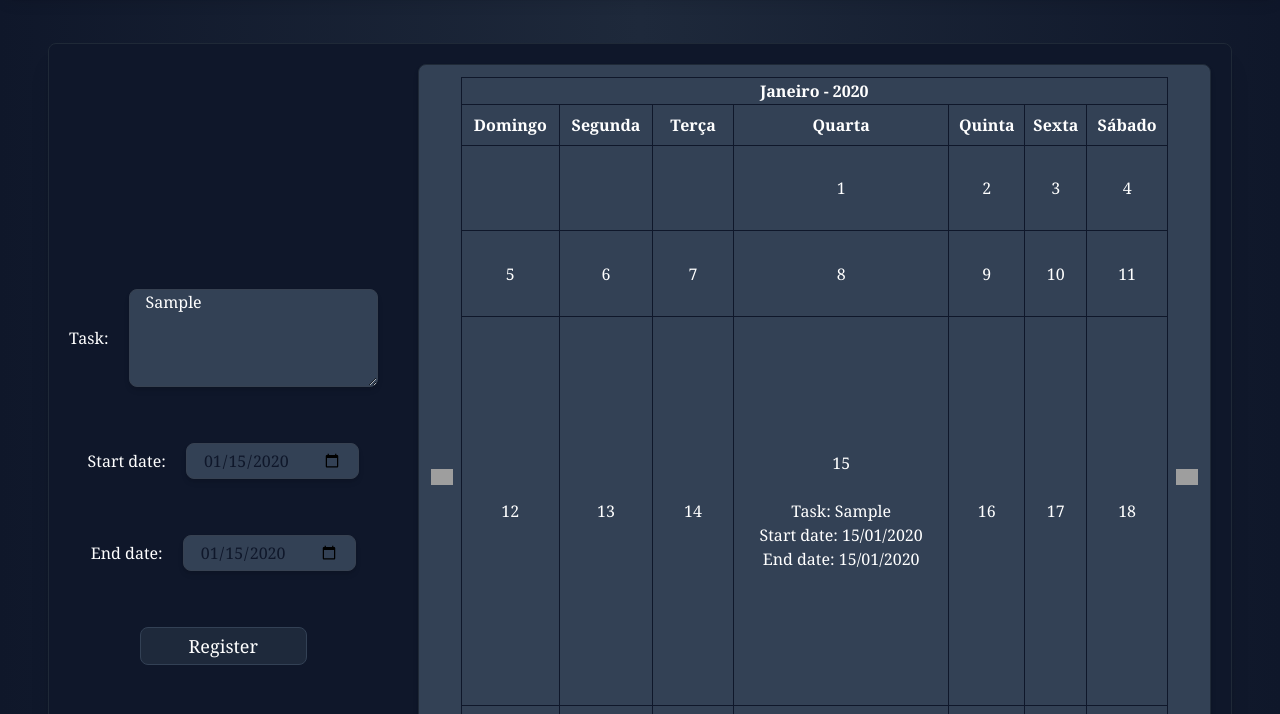
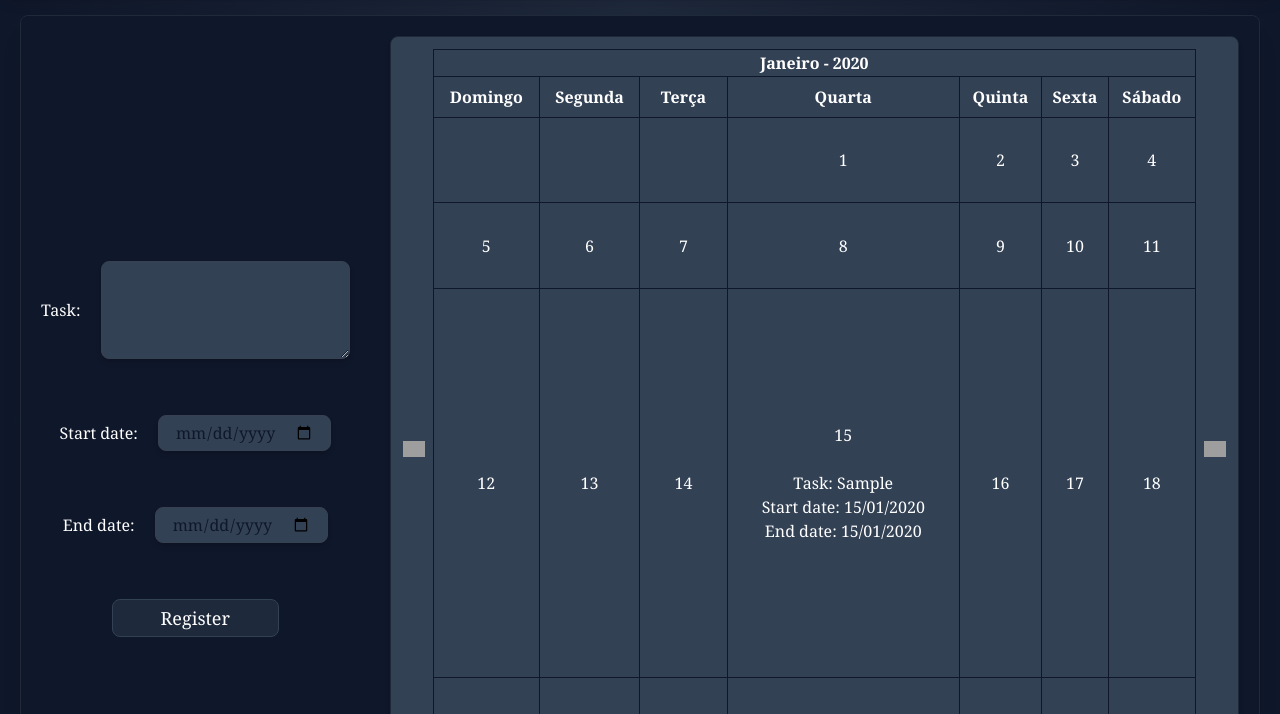
Before and after one commit to Davitoreti/task-list, a plain HTML site: page index.html in a window 1280 px wide. Both pictures are taken after typing "Sample", "2020-01-15", "2020-01-15" into the empty fields and a click on the button "Register". Shown: the part 86-800 px from the top of the page. Drawn offline with nearby package versions, Linux system fonts and the light colour scheme; grey boxes are pictures that could not be loaded.

Commit message:
Finished the project

```diff
--- a/index.html
+++ b/index.html
@@ -26,8 +26,8 @@
         <hr class="border-gray-800">
     </header>
 
-    <main class="flex justify-center text-white text-base my-12">
-        <form class="flex flex-row items-center bg-slate-900 border border-gray-800 rounded-lg shadow-xl h-full w-screen mx-12 gap-10 p-5">
+    <main class="flex justify-center text-white text-base my-5">
+        <form class="flex flex-row items-center bg-slate-900 border border-gray-800 rounded-lg shadow-xl h-full w-screen mx-5 gap-10 p-5">
             <div class="flex flex-col items-center gap-14 h-full">
                 <div class="flex gap-5">
                     <label class="flex items-center" for="textAreaTask">Task:</label>
--- a/index.js
+++ b/index.js
@@ -63,10 +63,18 @@ function renderCalendar() {
 
     tbody.appendChild(tr);
 
-    while (tr.children.length < 7) {
-        let td = document.createElement('td');
-        td.setAttribute('class', 'item border-collapse border border-slate-900');
-        tr.appendChild(td);
+    const tasks = JSON.parse(localStorage.getItem('tasks')) || {};
+    const cells = tbody.getElementsByTagName('td');
+
+    for (let i = 0; i < cells.length; i++) {
+        const cell = cells[i];
+        const day = parseInt(cell.innerText);
+        if (!isNaN(day)) {
+            const taskDate = `${currentYear}-${String(currentMonth + 1).padStart(2, '0')}-${String(day).padStart(2, '0')}`;
+            if (tasks[taskDate]) {
+                cell.innerHTML += tasks[taskDate].map(task => `<p>${task}</p>`).join('');
+            }
+        }
     }
 }
 
@@ -110,9 +118,14 @@ registerButton.addEventListener('click', makeTask);
 function makeTask(ev) {
     ev.preventDefault();
 
-    const textArea = document.getElementById('textAreaTask').value;
+    const textArea = document.getElementById('textAreaTask').value.trim();
     const startDateInput = document.getElementById('startDate').value;
     const endDateInput = document.getElementById('endDate').value;
+
+    if (!textArea || !startDateInput || !endDateInput) {
+        alert('Preencha todos os campos.');
+        return;
+    }
 
     const startDate = new Date(startDateInput + 'T00:00:00');
     const endDate = new Date(endDateInput + 'T00:00:00');
@@ -139,17 +152,23 @@ function makeTask(ev) {
         updateHeader();
     }
 
-    const firstDay = new Date(currentYear, currentMonth, 1).getDay();
-    const totalDays = daysInMonth(currentMonth, currentYear);
+    const taskDetails = `<br>Task: ${textArea}<br>Start date: ${formattedStartDate}<br>End date: ${formattedEndDate}<br>`;
 
-    // Itera sobre as células do calendário para encontrar a célula do dia selecionado
-    for (let i = firstDay; i < firstDay + totalDays; i++) {
-        let cell = td[i];
-        let cellDay = parseInt(cell.innerText);
+    const tasks = JSON.parse(localStorage.getItem('tasks')) || {};
 
-        // Adiciona a tarefa ao dia correto
-        if (cellDay === startDay) {
-            cell.innerText += `\n\nTask: ${textArea}\nStart date: ${formattedStartDate}\nEnd date: ${formattedEndDate}\n`;
-        }
-    }
+    const taskDate = `${currentYear}-${String(currentMonth + 1).padStart(2, '0')}-${String(startDay).padStart(2, '0')}`;
+    tasks[taskDate] = tasks[taskDate] || [];
+    tasks[taskDate].push(taskDetails);
+
+    localStorage.setItem('tasks', JSON.stringify(tasks));
+
+    document.getElementById('textAreaTask').value = '';
+    document.getElementById('startDate').value = '';
+    document.getElementById('endDate').value = '';
+
+    renderCalendar();
 };
+
+window.onload = function() {
+    renderCalendar();
+};
```
